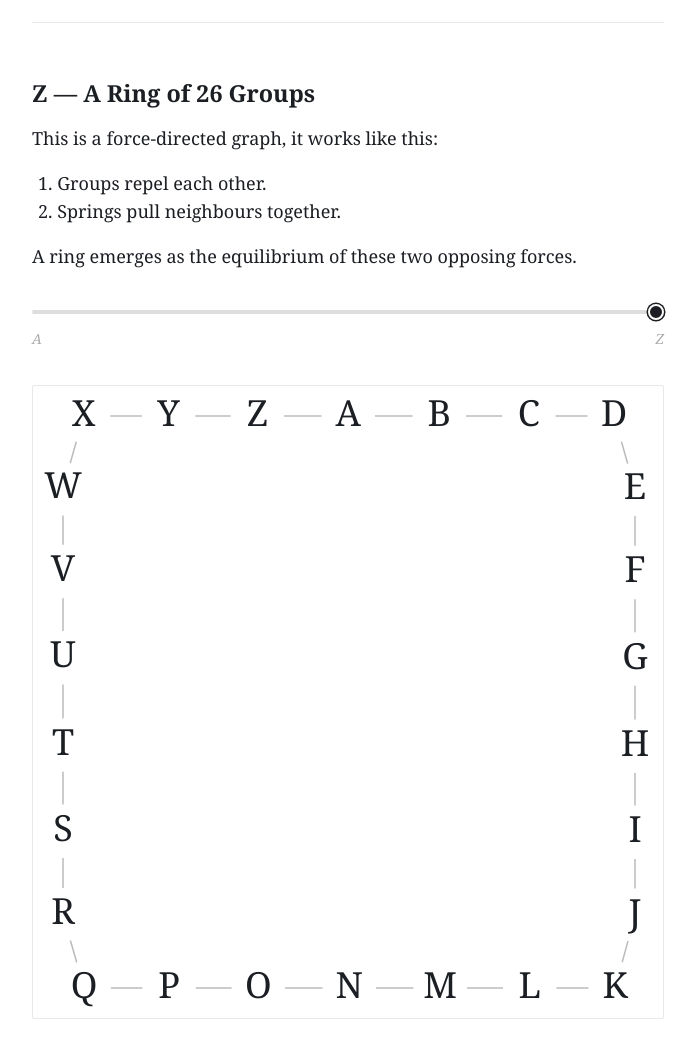
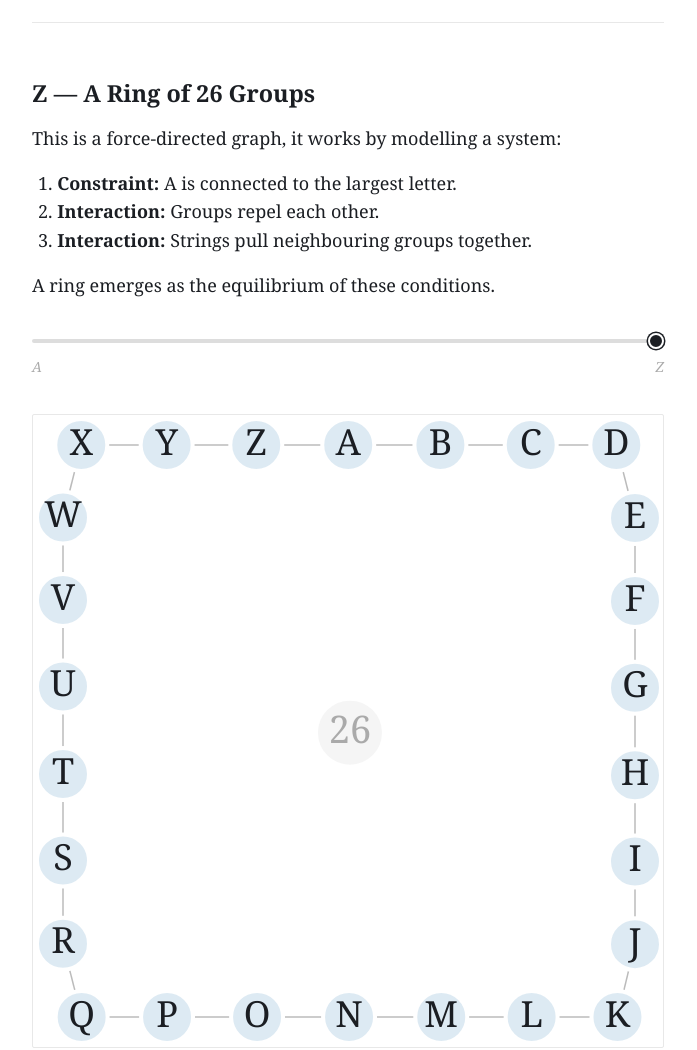
Before and after one commit to stevanspringer/interactives, a plain HTML site: page groups.html in a window 1280 px wide. Shown: the part 160-1210 px from the top of the page, without its empty margins (292-989 px from the left). Drawn offline with nearby package versions, Linux system fonts and the light colour scheme.

Commit message:
Add files via upload

```diff
--- a/groups.html
+++ b/groups.html
@@ -143,9 +143,8 @@
   }
 
   .node circle {
-    fill: #fff;
     stroke: #fff;
-    stroke-width: 1.5;
+    stroke-width: 4;
   }
 
   .node text {
@@ -201,12 +200,13 @@
 
 <h2 id="ring-heading">A Ring of 26 Groups</h2>
 
-<p>This is a force-directed graph, it works like this:</p>
+<p>This is a force-directed graph, it works by modelling a system:</p>
 <ol style="margin: 0 0 0.9em 1.4em; padding: 0;">
-  <li>Groups repel each other.</li>
-  <li>Springs pull neighbours together.</li>
+  <li><strong>Constraint:</strong> A is connected to the largest letter.</li>
+  <li><strong>Interaction:</strong> Groups repel each other.</li>
+  <li><strong>Interaction:</strong> Strings pull neighbouring groups together.</li>
 </ol>
-<p>A ring emerges as the equilibrium of these two opposing forces.</p>
+<p>A ring emerges as the equilibrium of these conditions.</p>
 
 <div class="controls">
   <div class="slider-track">
@@ -237,7 +237,11 @@ const LETTERS = 'ABCDEFGHIJKLMNOPQRSTUVWXYZ'.split('');
 let simulation = null;
 
 function buildGraph(n) {
-  const nodes = LETTERS.slice(0, n).map((label, i) => ({ id: i, label }));
+  // Ring nodes (A–n) plus one centre node showing the count
+  const nodes = LETTERS.slice(0, n).map((label, i) => ({ id: i, label, isCenter: false }));
+  // Centre node: id = n, positioned at cx/cy, not part of the ring edges
+  nodes.push({ id: n, label: String(n), isCenter: true });
+
   const links = [];
   if (n === 2) {
     links.push({ source: 0, target: 1 });
@@ -282,37 +286,61 @@ function render(n) {
     );
 
   const nodeR = 26;
+  const centerR = 34; // slightly larger for the count node
 
   nodeSel.append('circle')
-    .attr('r', nodeR)
-    .attr('fill', '#fff')
-    .attr('stroke', '#fff');
+    .attr('r', d => d.isCenter ? centerR : nodeR)
+    .attr('fill', d => d.isCenter ? '#f5f5f5' : '#ddeaf3')
+    .attr('stroke', d => d.isCenter ? '#ddd' : '#ddeaf3');
 
   nodeSel.append('text')
     .text(d => d.label)
-    .style('font-size', '36px');
+    .style('font-size', d => d.isCenter ? '38px' : '36px')
+    .style('fill', d => d.isCenter ? '#aaa' : '#1b1e23');
 
   const ringR = Math.min(cx, cy) * 0.72;
+
+  // Seed ring nodes around the ring; centre node starts at cx/cy
   nodes.forEach((d, i) => {
-    const angle = (2 * Math.PI * i / Math.max(n, 1)) - Math.PI / 2;
-    d.x = cx + ringR * Math.cos(angle);
-    d.y = cy + ringR * Math.sin(angle);
+    if (d.isCenter) {
+      d.x = cx; d.y = cy;
+    } else {
+      const angle = (2 * Math.PI * i / Math.max(n, 1)) - Math.PI / 2;
+      d.x = cx + ringR * Math.cos(angle);
+      d.y = cy + ringR * Math.sin(angle);
+    }
   });
 
   const linkDist = n <= 2
     ? W * 0.35
     : Math.max(nodeR * 2.8, (2 * Math.PI * ringR) / n * 0.95);
 
+  // Custom force: pulls centre node toward cx/cy, lets ring nodes repel it naturally
+  function forceCenterPin() {
+    let _nodes;
+    function force(alpha) {
+      _nodes.forEach(d => {
+        if (!d.isCenter || d.fx != null) return;
+        d.vx += (cx - d.x) * 0.15 * alpha;
+        d.vy += (cy - d.y) * 0.15 * alpha;
+      });
+    }
+    force.initialize = ns => { _nodes = ns; };
+    return force;
+  }
+
   simulation = d3.forceSimulation(nodes)
     .force('link', d3.forceLink(links).id(d => d.id).distance(linkDist).strength(0.7))
     .force('charge', d3.forceManyBody().strength(-120))
     .force('center', d3.forceCenter(cx, cy))
-    .force('collision', d3.forceCollide(nodeR + 2))
+    .force('collision', d3.forceCollide(d => (d.isCenter ? centerR : nodeR) + 2))
+    .force('centerPin', forceCenterPin())
     .alphaDecay(0.03)
     .on('tick', () => {
       nodes.forEach(d => {
-        d.x = Math.max(nodeR + 4, Math.min(W - nodeR - 4, d.x));
-        d.y = Math.max(nodeR + 4, Math.min(H - nodeR - 4, d.y));
+        const r = d.isCenter ? centerR : nodeR;
+        d.x = Math.max(r + 4, Math.min(W - r - 4, d.x));
+        d.y = Math.max(r + 4, Math.min(H - r - 4, d.y));
       });
       linkSel
         .attr('x1', d => d.source.x).attr('y1', d => d.source.y)
@@ -325,8 +353,9 @@ function render(n) {
     d.fx = d.x; d.fy = d.y;
   }
   function dragged(event, d) {
-    d.fx = Math.max(nodeR + 4, Math.min(W - nodeR - 4, event.x));
-    d.fy = Math.max(nodeR + 4, Math.min(H - nodeR - 4, event.y));
+    const r = d.isCenter ? centerR : nodeR;
+    d.fx = Math.max(r + 4, Math.min(W - r - 4, event.x));
+    d.fy = Math.max(r + 4, Math.min(H - r - 4, event.y));
   }
   function dragEnd(event, d) {
     if (!event.active) simulation.alphaTarget(0);
```
